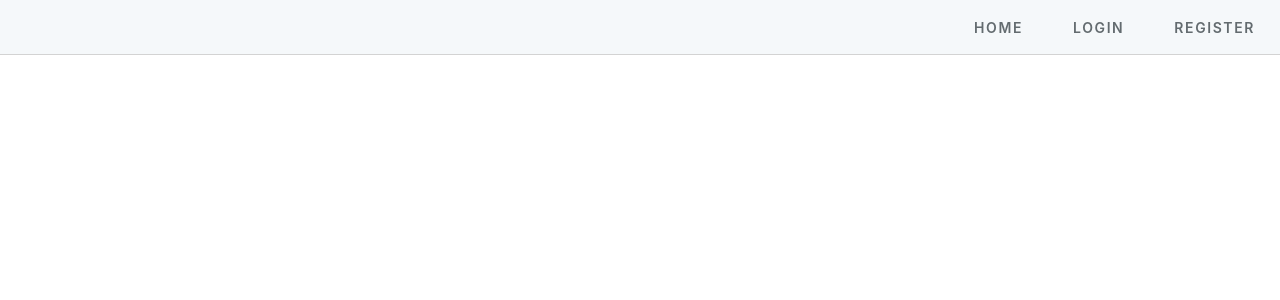
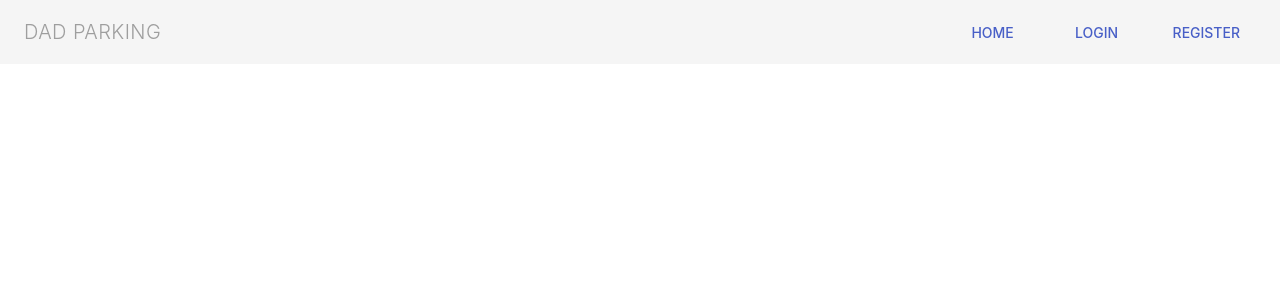
Before and after one commit to felipesena/DAD-Parking---Front, a Vue app: page / in a window 1280 px wide. Shown: the top 300 px of the page. Built offline with nearby package versions, Linux system fonts and the light colour scheme.

Commit message:
Change Navbar to use Vuetify

```diff
--- a/package.json
+++ b/package.json
@@ -14,6 +14,7 @@
     "vue": "^2.6.6",
     "vue-axios": "^2.1.4",
     "vue-router": "^3.0.1",
+    "vuetify": "^1.5.5",
     "vuex": "^3.0.1"
   },
   "devDependencies": {
@@ -22,11 +23,12 @@
     "@vue/cli-service": "^3.5.0",
     "babel-eslint": "^10.0.1",
     "css-loader": "^0.28.11",
-    "vue-loader": "^14.2.3",
     "eslint": "^5.8.0",
     "eslint-plugin-vue": "^5.0.0",
     "node-sass": "^4.9.0",
     "sass-loader": "^7.1.0",
+    "vue-cli-plugin-vuetify": "^0.5.0",
+    "vue-loader": "^14.2.3",
     "vue-template-compiler": "^2.5.21"
   },
   "eslintConfig": {
--- a/public/index.html
+++ b/public/index.html
@@ -6,6 +6,8 @@
     <meta name="viewport" content="width=device-width,initial-scale=1.0">
     <link rel="icon" href="<%= BASE_URL %>parking.ico">
     <title>DAD Parking</title>
+    <link rel="stylesheet" href="https://fonts.googleapis.com/css?family=Roboto:100,300,400,500,700,900">
+    <link rel="stylesheet" href="https://fonts.googleapis.com/css?family=Material+Icons">
   </head>
   <body>
     <noscript>
--- a/src/App.vue
+++ b/src/App.vue
@@ -1,11 +1,11 @@
 <template>
   <div id="app">
-    <Header/>
+    <Navbar/>
   </div>
 </template>
 
 <script>
-import Header from "./layouts/Header.vue";
+import Navbar from "./layouts/Navbar.vue";
 import { mapActions } from 'vuex';
 
 export default {
@@ -16,7 +16,7 @@ export default {
     };
   },
   components: {
-    Header
+    Navbar
   },
   methods: {
     ...mapActions(["initialLoad"])
--- a/src/layouts/Header.vue
+++ /dev/null
@@ -1,49 +0,0 @@
-<template>
-  <div id="app">
-    <ul class="nav">
-      <li><router-link :to="{ name: 'home' }">Home</router-link></li>
-      <li v-if="isAuthenticated"><router-link :to="{ name: 'vagas' }">Vagas</router-link></li>
-      <li v-if="!isAuthenticated"><router-link :to="{ name: 'login' }">Login</router-link></li>
-      <li v-if="!isAuthenticated"><router-link :to="{ name: 'register' }">Register</router-link></li>
-      <a class="nav-item is-tab" v-if="isAuthenticated">Log out</a>
-    </ul>
-
-    <transition name="router-animation" enter-active-class="animated fadeIn" leave-active-class="animated fadeOut" mode="out-in">
-      <router-view></router-view>
-    </transition>
-  </div>
-</template>
-
-<script>
-import { mapGetters } from 'vuex'
-
-export default {
-  name: 'Header',
-  computed: {
-    ...mapGetters(["isAuthenticated"])
-  }
-}
-</script>
-
-<style scoped lang="scss">
-
-  .nav {
-    display: flex;
-    list-style: none;
-    padding: 15px 0;
-    margin: 0;
-    justify-content: flex-end;
-    background: #F5F8FA;
-    border-bottom: 1px solid lightgrey;
-    margin-bottom: 24px;
-  }
-  .nav a {
-    color: #636b6f;
-    padding: 0 25px;
-    font-size: 14px;
-    font-weight: 600;
-    letter-spacing: .1rem;
-    text-decoration: none;
-    text-transform: uppercase;
-  }
-</style>
--- /dev/null
+++ b/src/layouts/Navbar.vue
@@ -0,0 +1,74 @@
+<template>
+  <nav>
+    <v-toolbar flat app>
+      <v-toolbar-title class="text-uppercase grey--text">
+        <span class="font-weight-light">DAD Parking</span>
+      </v-toolbar-title>
+      <v-spacer></v-spacer>
+      <v-menu offset-y v-if="isAuthenticated">
+        <v-btn flat slot="activator" color="grey">
+          <v-icon left>expand_more</v-icon>
+          <span>Menu</span>
+        </v-btn>
+        <v-list>
+          <v-list-tile v-for="link in links" :key="link.text" router :to="link.route">
+            <v-list-tile-title>{{ link.text }}</v-list-tile-title>
+          </v-list-tile>
+        </v-list>
+      </v-menu>
+      <v-btn flat color="grey" v-if="!isAuthenticated">
+        <span><router-link :to="{ name: 'home' }">Home</router-link></span>
+      </v-btn>
+      <v-btn flat color="grey" v-if="!isAuthenticated">
+        <span><router-link :to="{ name: 'login' }">Login</router-link></span>
+      </v-btn>
+      <v-btn flat color="grey" v-if="!isAuthenticated">
+        <span><router-link :to="{ name: 'register' }">Register</router-link></span>
+      </v-btn>
+      <v-btn flat color="grey" v-if="isAuthenticated">
+        <span>Sign Out</span>
+        <v-icon right>exit_to_app</v-icon>
+      </v-btn>
+    </v-toolbar>
+    <router-view></router-view>
+  </nav>
+</template>
+
+<script>
+import { mapGetters } from "vuex";
+
+export default {
+  name: "Header",
+  data() {
+    return {
+      drawer: false,
+      links: [{ icon: "home", text: "Home", route: "/" }]
+    };
+  },
+  computed: {
+    ...mapGetters(["isAuthenticated"])
+  }
+};
+</script>
+
+<style scoped lang="scss">
+.nav {
+  display: flex;
+  list-style: none;
+  padding: 15px 0;
+  margin: 0;
+  justify-content: flex-end;
+  background: #f5f8fa;
+  border-bottom: 1px solid lightgrey;
+  margin-bottom: 24px;
+}
+.nav a {
+  color: #636b6f;
+  padding: 0 25px;
+  font-size: 14px;
+  font-weight: 600;
+  letter-spacing: 0.1rem;
+  text-decoration: none;
+  text-transform: uppercase;
+}
+</style>
--- a/src/main.js
+++ b/src/main.js
@@ -1,4 +1,5 @@
 import Vue from 'vue'
+import './plugins/vuetify'
 import App from './App.vue'
 import axios from 'axios'
 import VueAxios from 'vue-axios'
--- /dev/null
+++ b/src/plugins/vuetify.js
@@ -0,0 +1,7 @@
+import Vue from 'vue'
+import Vuetify from 'vuetify'
+import 'vuetify/dist/vuetify.min.css'
+
+Vue.use(Vuetify, {
+  iconfont: 'md',
+})
```
Also changed, not shown: 1 other file (tests, documents, lock files or other folders).
